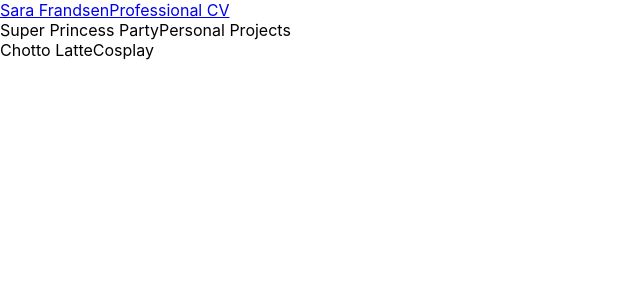
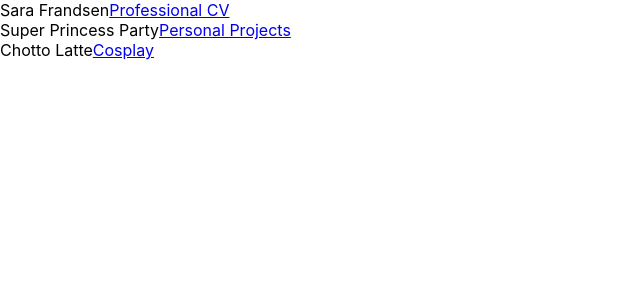
Before and after one commit to frankienakama/sarafrandsen-dotcom, a React app: page / in a window 1280 px wide. Shown: the top 300 px of the page, without its empty margins (0-640 px from the left). Built offline with nearby package versions, Linux system fonts and the light colour scheme.

Commit message:
Create linkTo prop for intro links

```diff
--- a/src/components/example/Example.js
+++ b/src/components/example/Example.js
@@ -1,6 +1,5 @@
 import React, { Component } from 'react';
 import PropTypes from 'prop-types';
-import styles from './Example.css'
 
 class Example extends Component {
   render() {
@@ -26,7 +25,7 @@ class Example extends Component {
   }
 }
 
-Example.PropTypes = {
+Example.propTypes = {
   title: PropTypes.string,
   description: PropTypes.arrayOf(PropTypes.string),
   url: PropTypes.string
--- a/src/components/intro/Intro.js
+++ b/src/components/intro/Intro.js
@@ -1,7 +1,4 @@
 import React, {Component} from 'react';
-import {
-  Link
-} from "react-router-dom";
 import IntroNav from '../introNav/IntroNav';
 import styles from '../introNav/IntroNav.css';
 import intro from './intro.json';
@@ -12,9 +9,7 @@ class Intro extends Component {
       <main className={styles.main}>
           <section>
             <div>
-              <Link to="/content">
-                <IntroNav copyA={intro.top.A} copyB={intro.top.B} introSection={"top"} />
-              </Link>
+                <IntroNav copyA={intro.top.A} copyB={intro.top.B} introSection={"top"} linkTo="/content" />
 
                 <IntroNav copyA={intro.mid.A} copyB={intro.mid.B} introSection={"mid"} />
 
--- a/src/components/introNav/IntroNav.js
+++ b/src/components/introNav/IntroNav.js
@@ -1,11 +1,12 @@
 import React, { Component } from 'react';
 import PropTypes from 'prop-types';
+import {Link} from "react-router-dom";
 import classNames from 'classnames';
 import styles from './IntroNav.css';
 
 class IntroNav extends Component {
   render() {
-    const { copyA, copyB, introSection } = this.props;
+    const { copyA, copyB, introSection, linkTo } = this.props;
 
     const sectionClasses = classNames(
       styles.section,
@@ -23,7 +24,7 @@ class IntroNav extends Component {
         <div className={styles.hover}>
           {copyA}
           <span className={styles.b}>
-            {copyB}
+            <Link to={linkTo}>{copyB}</Link>
           </span>
         </div>
       </section>
@@ -34,7 +35,12 @@ class IntroNav extends Component {
 IntroNav.propTypes = {
   copyA: PropTypes.string.isRequired,
   copyB: PropTypes.string.isRequired,
-  introSection: PropTypes.oneOf(["top", "mid", "bottom"])
+  introSection: PropTypes.oneOf(["top", "mid", "bottom"]),
+  linkTo: PropTypes.string
 };
 
+IntroNav.defaultProps = {
+    linkTo: "/"
+}
+
 export default IntroNav;
```
